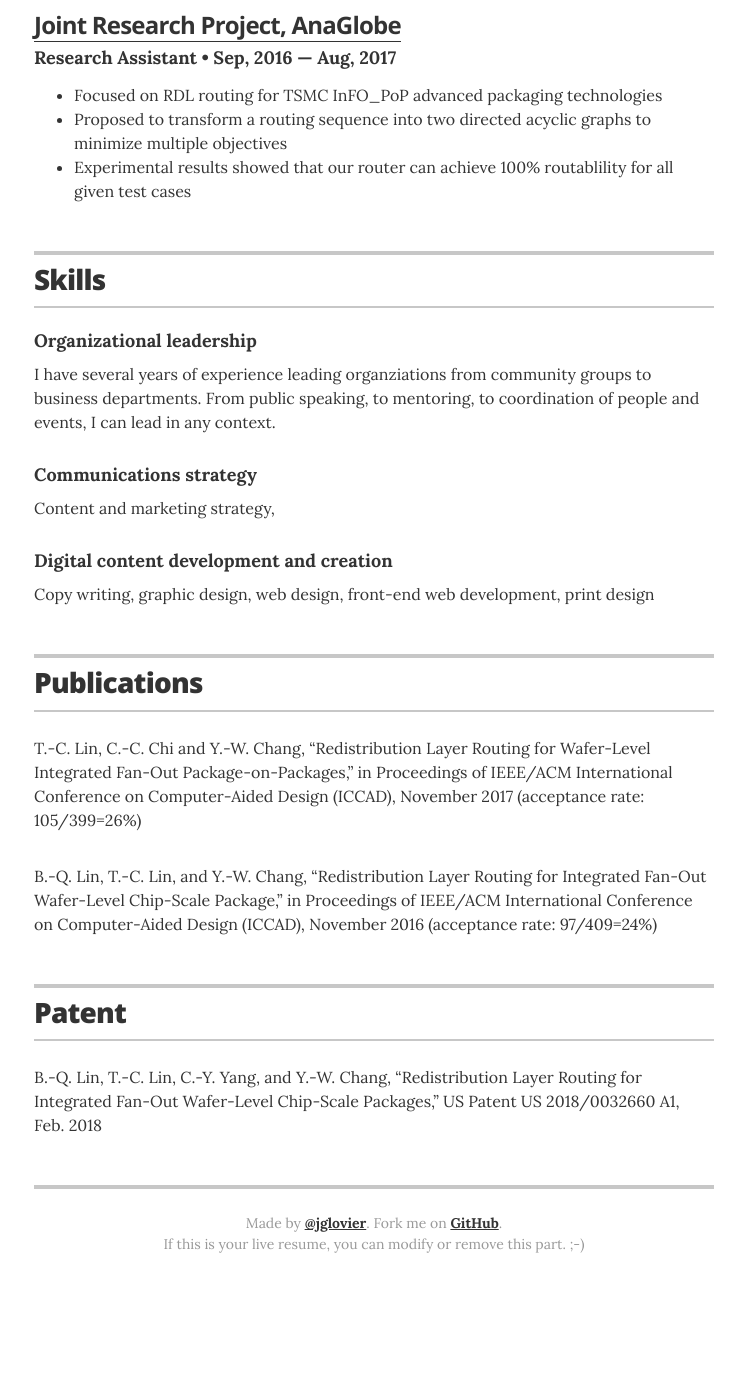
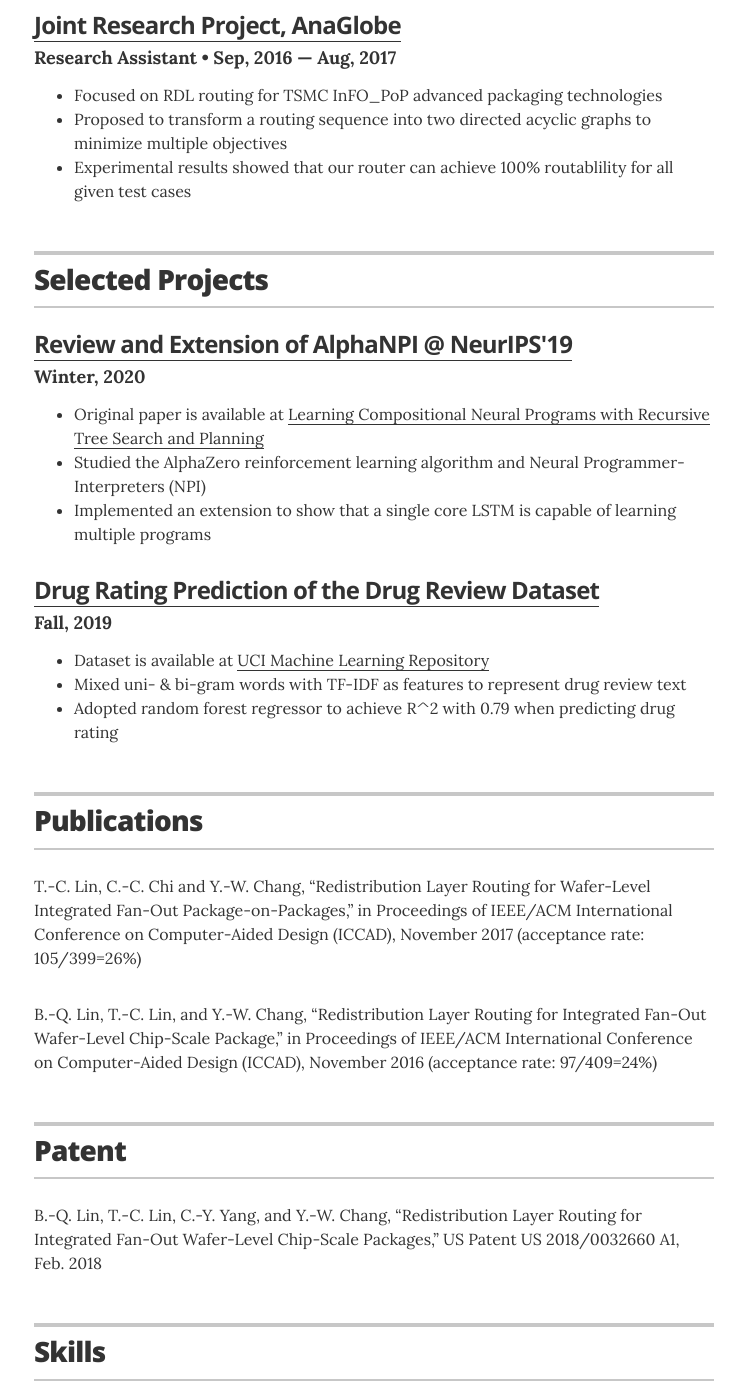
Before and after one commit to jamestclin/jamestclin.github.io, a Jekyll site: the page built from index.html, in a window 1280 px wide and 1400 px high, scrolled down 1681 px. Shown: the whole window, without its empty margins (266-1011 px from the left). Built offline with Jekyll 4.4.1, drawn with Linux system fonts in a browser that asks for light colours; before the commit the page ends 2984 px from its top, so only the background shows below that; some of the changed text lies outside the part shown.

Commit message:
Update selected projects and re-organize the section orders

```diff
--- a/_config.yml
+++ b/_config.yml
@@ -36,6 +36,7 @@ resume_header_intro: "<p>Hi! I'm a first-year PhD student at UCSD. My research i
 resume_section_experience:      true
 resume_section_education:       true
 resume_section_research:        true
+resume_section_projects:        true
 resume_section_skills:          true
 resume_section_patents:         true
 resume_section_publications:    true
--- /dev/null
+++ b/_data/projects.yml
@@ -0,0 +1,12 @@
+# Projects
+# uncomment the urls if you wish to display them, and add your own URL
+
+- project: Review and Extension of AlphaNPI @ NeurIPS'19
+  duration: Winter, 2020
+  url: "https://github.com/k2973363/UCSD-Winter20-CSE291-AlphaNPI"
+  description: <ul class="resume-item-list"><li>Original paper is available at <a href="https://papers.nips.cc/paper/9608-learning-compositional-neural-programs-with-recursive-tree-search-and-planning.pdf">Learning Compositional Neural Programs with Recursive Tree Search and Planning</a></li><li> Studied the AlphaZero reinforcement learning algorithm and Neural Programmer-Interpreters (NPI)</li><li> Implemented an extension to show that a single core LSTM is capable of learning multiple programs</li></ul>
+
+- project: Drug Rating Prediction of the Drug Review Dataset
+  duration: Fall, 2019
+  url: "https://github.com/k2973363/Drug-Rating-Prediction-of-Drug-Review-Dataset"
+  description: <ul class="resume-item-list"><li>Dataset is available at <a href="https://archive.ics.uci.edu/ml/datasets/Drug+Review+Dataset+%28Drugs.com%29">UCI Machine Learning Repository</a></li><li>Mixed uni- & bi-gram words with TF-IDF as features to represent drug review text</li><li>Adopted random forest regressor to achieve R^2 with 0.79 when predicting drug rating</li></ul>
--- a/_layouts/resume.html
+++ b/_layouts/resume.html
@@ -115,22 +115,24 @@
       <!-- end Research -->
       {% endif %}
 
-      {% if site.resume_section_skills %}
-      <!-- begin Skills -->
+      {% if site.resume_section_projects %}
+      <!-- begin Projects -->
       <section class="content-section">
+        <header class="section-header">
+          <h2>Selected Projects</h2>
+        </header>
 
-        <header class="section-header">
-          <h2>Skills</h2>
-        </header>
-        {% for skill in site.data.skills %}
-        <div class="resume-item">
-          <h4 class="resume-item-details">{{ skill.skill }}</h4>
-          <p class="resume-item-copy">{{ skill.description }}</p>
+        {% for project in site.data.projects %}
+        <div class="resume-item" itemscope itemtype="http://schema.org/CreativeWork">
+          <meta itemprop="creator" content="{{ site.resume_name }}" itemtype="http://schema.org/Person" />
+          <h3 class="resume-item-title" itemprop="name">{% if project.url %}<a href="{{ project.url }}" itemprop="url">{{ project.project }}</a>{% else %}{{ project.project }}{% endif %}</h3>
+          <h4 class="resume-item-details" itemprop="description">{{ project.duration }}</h4>
+          <p class="resume-item-copy">{{ project.description }}</p>
         </div>
         {% endfor %}
 
       </section>
-      <!-- end Skills -->
+      <!-- end Projects -->
       {% endif %}
 
       {% if site.resume_section_publications %}
@@ -168,6 +170,26 @@
       </section>
       <!-- end Patents -->
       {% endif %}
+
+
+      {% if site.resume_section_skills %}
+      <!-- begin Skills -->
+      <section class="content-section">
+
+        <header class="section-header">
+          <h2>Skills</h2>
+        </header>
+        {% for skill in site.data.skills %}
+        <div class="resume-item">
+          <h4 class="resume-item-details">{{ skill.skill }}</h4>
+          <p class="resume-item-copy">{{ skill.description }}</p>
+        </div>
+        {% endfor %}
+
+      </section>
+      <!-- end Skills -->
+      {% endif %}
+
 
       {% if site.resume_section_recognition %}
       <!-- begin Recognition -->
@@ -266,8 +288,8 @@
       {% endif %}
 
       <footer class="page-footer">
-        <p class="footer-line">Made by <a href="http://twitter.com/jglovier">@jglovier</a>. Fork me on <a href="https://github.com/jglovier/resume-template">GitHub</a>.</p>
-        <p class="footer-line">If this is your live resume, you can modify or remove this part. ;-)</p>
+        <p class="footer-line">Template of <a href="https://github.com/jglovier/resume-template">jglovier@GitHub</a>.</p>
+        <!-- <p class="footer-line">If this is your live resume, you can modify or remove this part. ;-)</p> -->
       </footer>
 
     </div>
```
